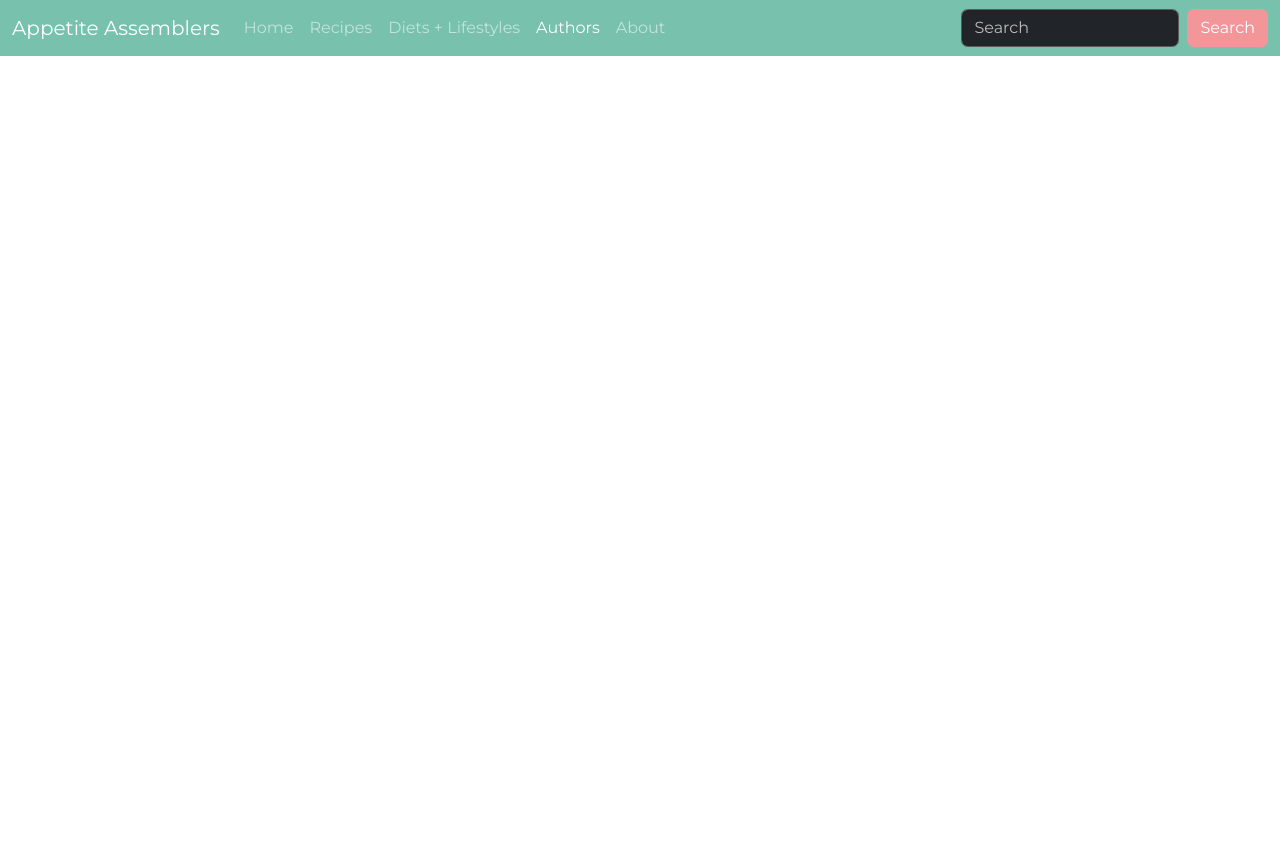
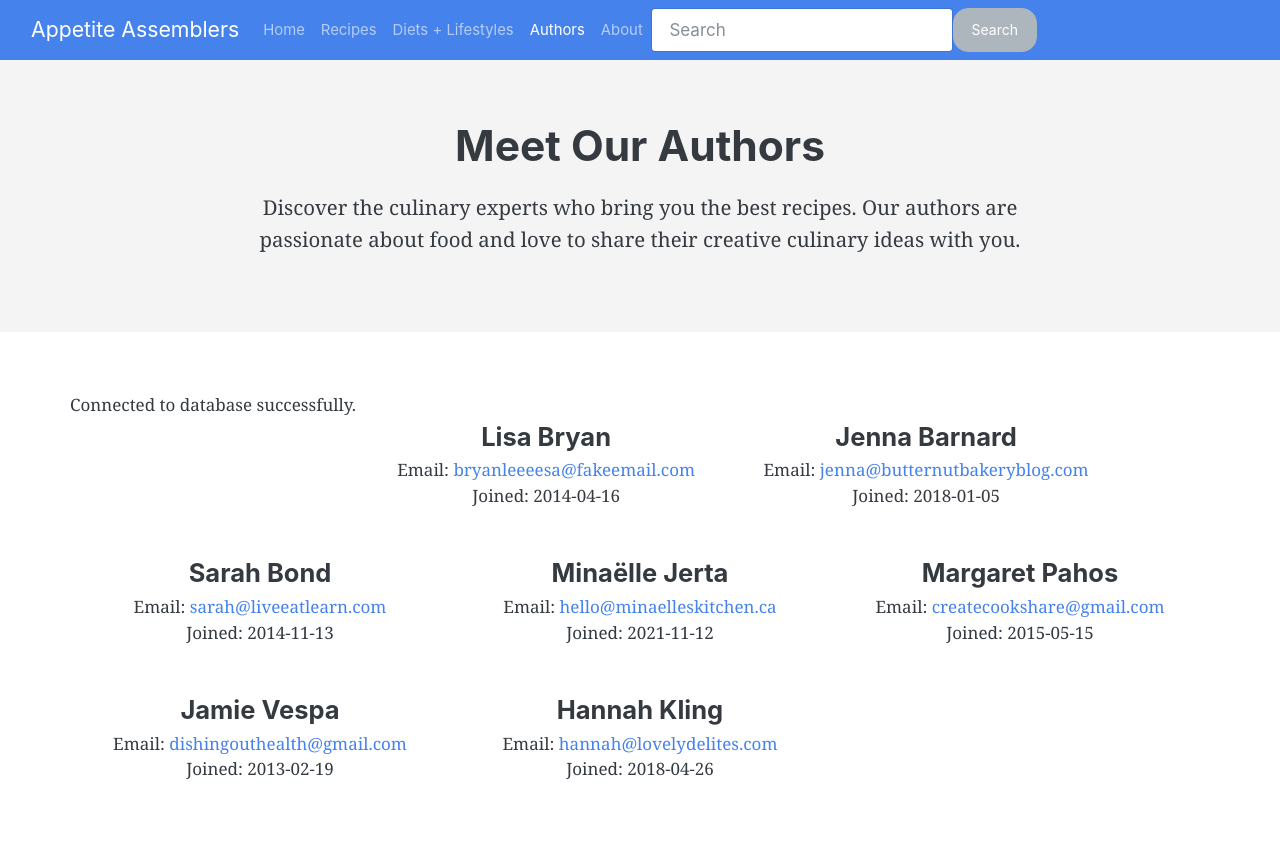
Before and after one commit to EvanAbrahamson27/AppetiteAssemblers, a PHP site: page /authors.php in a window 1280 px wide. Before the commit the page ends 56 px from the top, so only its background shows below. Run offline with PHP 8.4, Linux system fonts and the light colour scheme; data comes from the database, SQL or seed files in the repository.

Commit message:
Authors #2

```diff
--- a/authors.php
+++ b/authors.php
@@ -4,12 +4,43 @@
 <head>
     <meta charset="UTF-8">
     <meta name="viewport" content="width=device-width, initial-scale=1.0">
-        <title>Appetite Assemblers</title>
-        <!-- add a reference to the external stylesheet -->
-        <link rel="stylesheet" href="bootstrap.min.css">
+    <title>Authors - Appetite Assemblers</title>
+    <link rel="stylesheet" href="https://bootswatch.com/4/litera/bootstrap.min.css">
+    <style>
+        .authors-section {
+            padding: 60px;
+            text-align: center;
+            background-color: #f4f4f4;
+        }
+        .authors-content {
+            max-width: 800px;
+            margin: auto;
+        }
+        .authors-title {
+            font-size: 2.5em;
+            margin-bottom: 20px;
+        }
+        .authors-text {
+            font-size: 1.2em;
+            line-height: 1.6;
+        }
+        .team-section {
+            padding: 60px;
+            background-color: #fff;
+        }
+        .team-member {
+            margin: 20px 0;
+        }
+        .team-member h4 {
+            margin: 10px 0 5px;
+        }
+        .team-member p {
+            margin: 0;
+        }
+    </style>
 </head>
 <body>
-    <nav class="navbar navbar-expand-lg bg-primary" data-bs-theme="dark">
+    <nav class="navbar navbar-expand-lg navbar-dark bg-primary">
         <div class="container-fluid">
             <a class="navbar-brand" href="index.php">Appetite Assemblers</a>
             <button class="navbar-toggler" type="button" data-bs-toggle="collapse" data-bs-target="#navbarColor01" aria-controls="navbarColor01" aria-expanded="false" aria-label="Toggle navigation">
@@ -26,8 +57,8 @@
                     <li class="nav-item">
                         <a class="nav-link" href="restrictions.php">Diets + Lifestyles</a>
                     </li>
-                <li class="nav-item">
-                    <a class="nav-link active" href="#">Authors</a>
+                    <li class="nav-item active">
+                        <a class="nav-link" href="authors.php">Authors</a>
                     </li>
                     <li class="nav-item">
                         <a class="nav-link" href="about.php">About</a>
@@ -39,6 +70,54 @@
                 </form>
             </div>
         </div>
+    </nav>
 
+    <div class="authors-section">
+        <div class="authors-content">
+            <h1 class="authors-title">Meet Our Authors</h1>
+            <p class="authors-text">
+                Discover the culinary experts who bring you the best recipes. Our authors are passionate about food and love to share their creative culinary ideas with you.
+            </p>
+        </div>
+    </div>
+
+    <div class="team-section">
+        <div class="container">
+            <div class="row">
+                <?php
+                // Connect to the database
+                $connection = mysqli_connect(DBHOST, DBUSER, DBPASS, DBNAME);
+                if (!$connection) {
+                    die('Connection failed: ' . mysqli_connect_error());
+                } else {
+                    echo '<p>Connected to database successfully.</p>';
+                }
+
+                // Fetch authors from the database
+                $sql = "SELECT User_fname, User_lname, User_email, User_joindate FROM USERS";
+                if ($result = mysqli_query($connection, $sql)) {
+                    if (mysqli_num_rows($result) > 0) {
+                        while ($row = mysqli_fetch_assoc($result)) {
+                            echo '<div class="col-lg-4 col-md-6 col-sm-12 text-center team-member">';
+                            echo '<h4>' . htmlspecialchars($row['User_fname']) . ' ' . htmlspecialchars($row['User_lname']) . '</h4>';
+                            echo '<p>Email: <a href="mailto:' . htmlspecialchars($row['User_email']) . '">' . htmlspecialchars($row['User_email']) . '</a></p>';
+                            echo '<p>Joined: ' . htmlspecialchars($row['User_joindate']) . '</p>';
+                            echo '</div>';
+                        }
+                    } else {
+                        echo '<p>No authors found.</p>';
+                    }
+                    // Free result set
+                    mysqli_free_result($result);
+                } else {
+                    echo '<p>Error executing query: ' . mysqli_error($connection) . '</p>';
+                }
+
+                // Close connection
+                mysqli_close($connection);
+                ?>
+            </div>
+        </div>
+    </div>
     </body>
 </html>
```
Also changed, not shown: ingredients.php (added, +103 -0 lines). Lines whose indentation alone changed are shown as unchanged.
